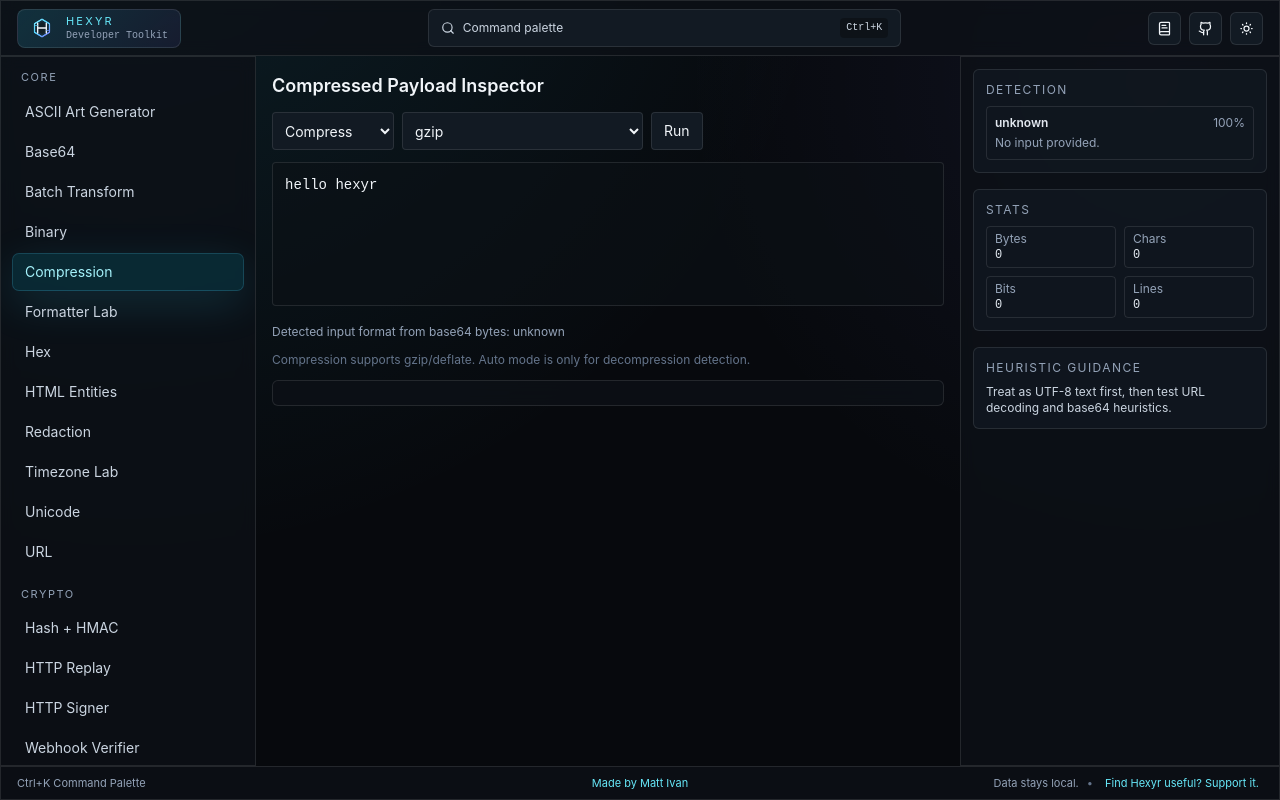
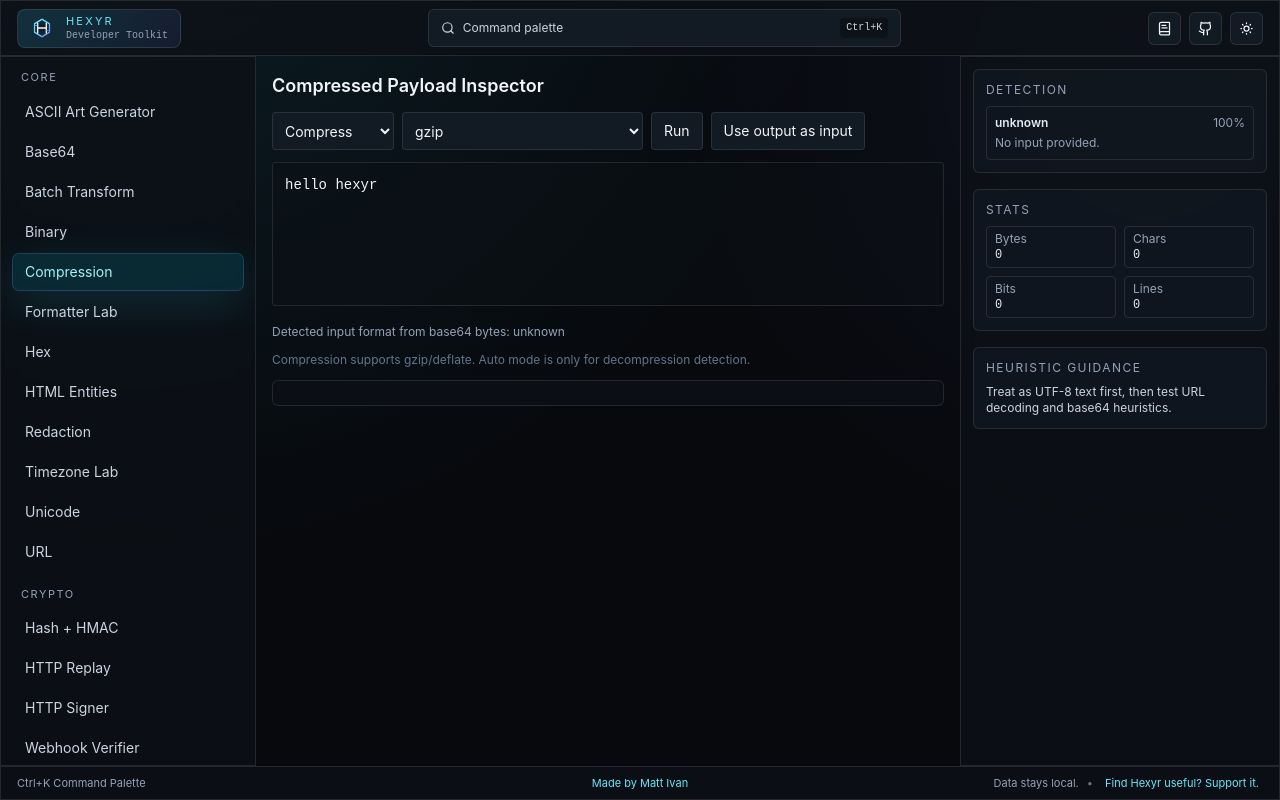
Before and after one commit to neuralnexus/hexyr, a React (Vite) app: page /tool/compress in a window 1280 px wide. Built offline with nearby package versions, Linux system fonts and the light colour scheme.

Commit message:
stabilize compression flows and restore cookie art visibility

```diff
--- a/src/app/features/compress/CompressionPage.tsx
+++ b/src/app/features/compress/CompressionPage.tsx
@@ -77,6 +77,20 @@ export function CompressionPage() {
         >
           Run
         </button>
+        <button
+          type="button"
+          className="focus-ring rounded border border-white/10 bg-surface-800 px-3 py-2"
+          onClick={() => {
+            if (output) {
+              setInput(output);
+              setOutput('');
+              setError('');
+            }
+          }}
+          disabled={!output}
+        >
+          Use output as input
+        </button>
       </div>
       {supported.length === 0 && (
         <div className="rounded border border-amber-400/40 bg-amber-500/10 p-2 text-xs text-amber-300">
--- a/src/app/features/cookies/CookieAnalyzerPage.tsx
+++ b/src/app/features/cookies/CookieAnalyzerPage.tsx
@@ -26,7 +26,7 @@ export function CookieAnalyzerPage() {
   const result = useMemo(() => parseSetCookieHeaders(input), [input]);
 
   return (
-    <section className="animate-rise relative space-y-3 overflow-hidden pb-36">
+    <section className="animate-rise relative space-y-3 overflow-hidden pb-32">
       <h1 className="text-lg font-semibold text-slate-100">Cookie / Jar Analyzer</h1>
       <textarea className="focus-ring h-40 w-full resize-none rounded border border-white/10 bg-surface-900/60 p-3 font-mono text-sm" value={input} onChange={(e) => setInput(e.target.value)} placeholder="Paste Set-Cookie lines" />
       <div className="glass rounded-md p-3 text-xs">
@@ -40,7 +40,7 @@ export function CookieAnalyzerPage() {
       </div>
       <pre
         aria-hidden="true"
-        className="pointer-events-none absolute -bottom-40 right-2 z-10 origin-bottom-right scale-[0.5] whitespace-pre font-mono text-[10px] leading-[1] text-cyan-200/55 sm:-bottom-36 sm:scale-[0.58] md:-bottom-32 md:scale-[0.68]"
+        className="pointer-events-none absolute bottom-0 right-2 z-10 origin-bottom-right translate-y-[42%] scale-[0.62] whitespace-pre font-mono text-[10px] leading-[1] text-cyan-200/70 drop-shadow-[0_0_10px_rgba(56,189,248,0.35)] sm:scale-[0.72] md:scale-[0.84]"
       >
         {COOKIE_MONSTER_ASCII}
       </pre>
--- a/src/shared/analysis/compression.ts
+++ b/src/shared/analysis/compression.ts
@@ -53,9 +53,15 @@ export async function compressText(input: string, format: CompressionFormat): Pr
     const compressed = format === 'gzip' ? pako.gzip(bytes) : pako.deflate(bytes);
     return bytesToBase64(compressed);
   }
+  try {
     const stream = new CompressionStream(resolveFormat(format));
     const result = await runStream(textToBytes(input), stream);
     return bytesToBase64(result);
+  } catch {
+    const bytes = textToBytes(input);
+    const compressed = format === 'gzip' ? pako.gzip(bytes) : pako.deflate(bytes);
+    return bytesToBase64(compressed);
+  }
 }
 
 export async function decompressBase64(input: string, format: CompressionFormat): Promise<string> {
@@ -67,10 +73,16 @@ export async function decompressBase64(input: string, format: CompressionFormat)
     const decompressed = format === 'gzip' ? pako.ungzip(bytes) : pako.inflate(bytes);
     return bytesToText(decompressed);
   }
+  try {
     const stream = new DecompressionStream(resolveFormat(format));
     const bytes = base64ToBytes(input);
     const result = await runStream(bytes, stream);
     return bytesToText(result);
+  } catch {
+    const bytes = base64ToBytes(input);
+    const decompressed = format === 'gzip' ? pako.ungzip(bytes) : pako.inflate(bytes);
+    return bytesToText(decompressed);
+  }
 }
 
 export async function decompressBase64Auto(input: string): Promise<{ format: RuntimeCompressionFormat; text: string }> {
```
Lines whose indentation alone changed are shown as unchanged.
